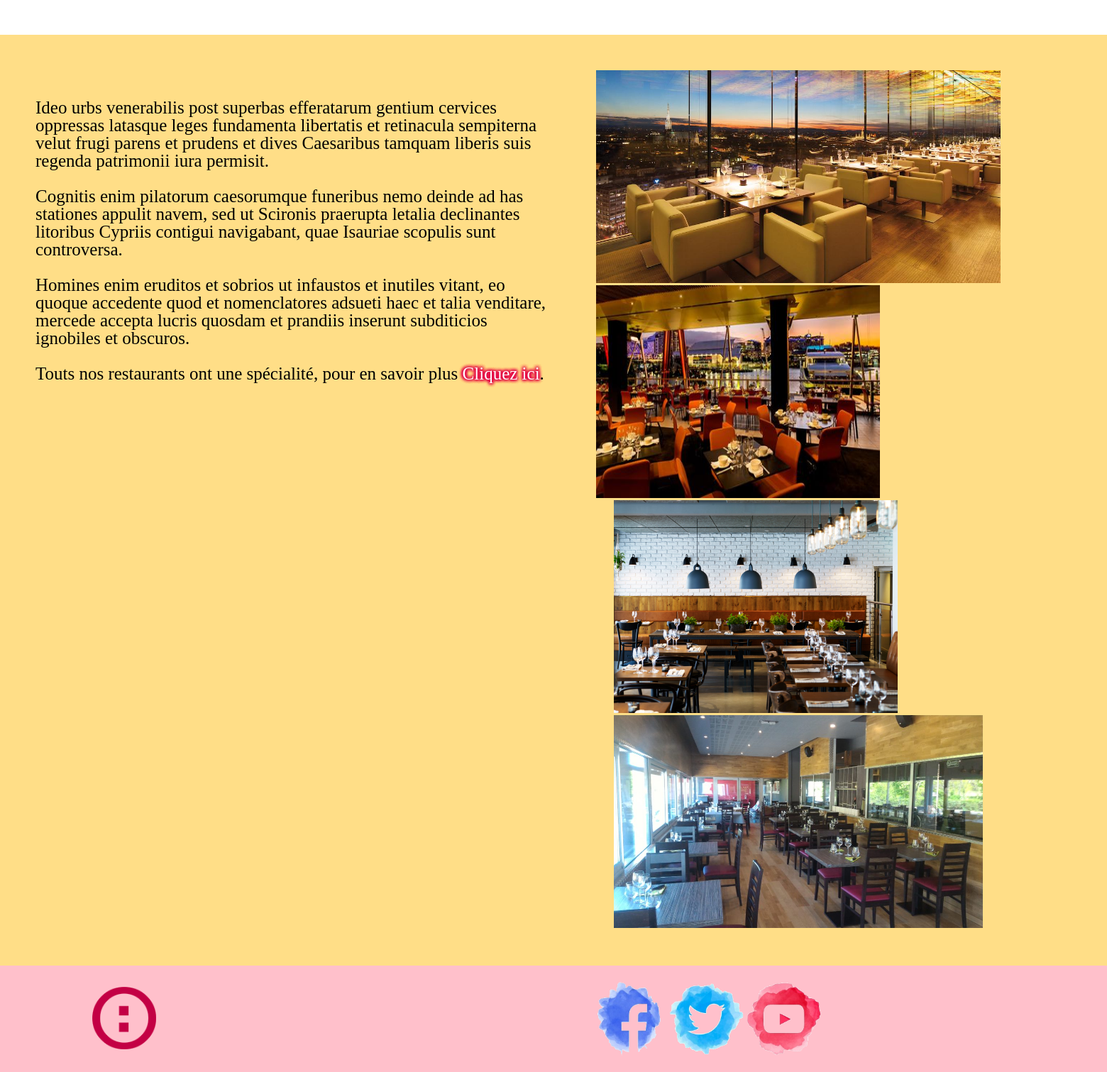
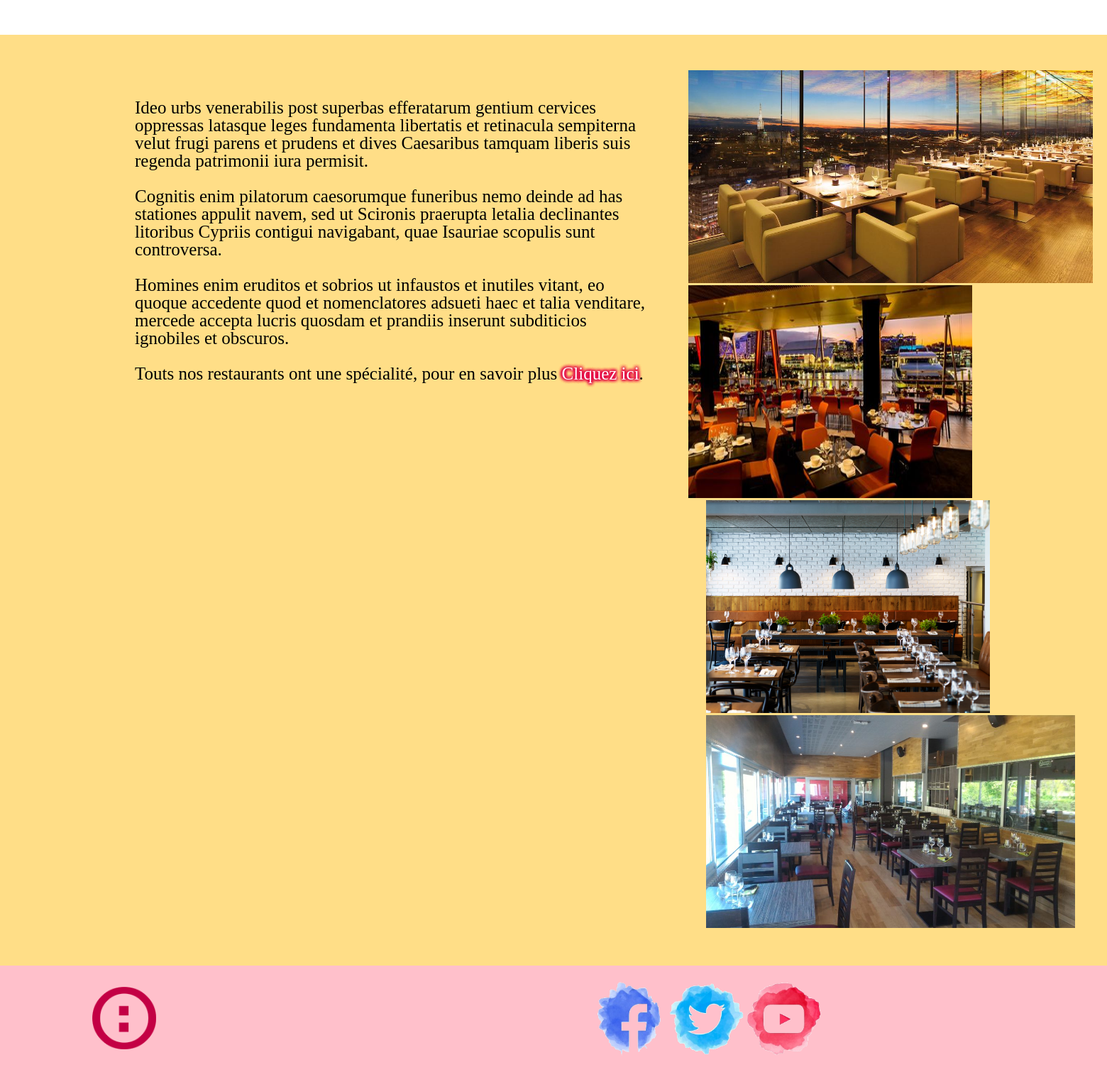
Before and after one commit to ClowClow/ProjetRestaurant, a PHP site: page / in a window 1560 px wide. Shown: the part 1334-2845 px from the top of the page at 71% size. Run offline with PHP 8.4, Linux system fonts and the light colour scheme.

Commit message:
modification des marges

```diff
--- a/styles/index.css
+++ b/styles/index.css
@@ -56,7 +56,7 @@ a:focus, a:active{
   width: 720px;
   position: relative;
   top: 90px;
-  left: 50px;
+  left: 190px;
 }
 
 .basdepage{
@@ -67,7 +67,7 @@ a:focus, a:active{
 .img_restaurant{
   margin-top: 50px;
   margin-bottom: 50px;
-  margin-left: 120px;
+  margin-left: 250px;
 }
 
 .img_restaurant_b{
```
